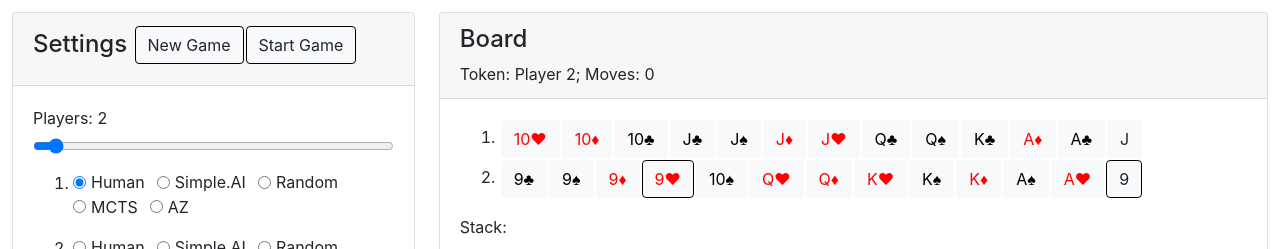
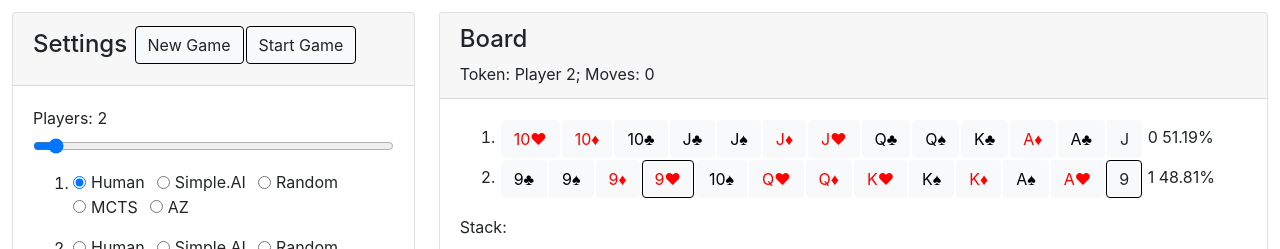
Before and after one commit to adam-zielonka/pan, an Angular app: page /pan in a window 1280 px wide. Shown: the top 249 px of the page. Built offline with nearby package versions, Linux system fonts and the light colour scheme.

Commit message:
Fixed stupid mistakes

```diff
--- a/src/app/pan/board.ts
+++ b/src/app/pan/board.ts
@@ -223,7 +223,7 @@ export class Board {
     public procentComplate(playerID: number = null): number {
       let oponnentsPoints = 0
       let points = 0
-      const token = playerID ? playerID : this.getToken()
+      const token = playerID !== null ? playerID : this.getToken()
       this.players.forEach(player => {
         if (player.getID() !== token) {
           oponnentsPoints += this.playersPoints(player)
--- a/src/app/pan/pan.component.html
+++ b/src/app/pan/pan.component.html
@@ -71,6 +71,7 @@
                             [disabled]="!board.isComboActionAvalible(figure, player.id)" >
                             {{numberToFigure(figure)}}
                         </button>
+                        {{player.id}} {{round(board.procentComplate(player.id)*10000)/100}}%
                     </li>
                 </ol>
                 </div>
--- a/src/app/pan/pan.component.ts
+++ b/src/app/pan/pan.component.ts
@@ -57,6 +57,10 @@ export class PanComponent implements OnInit {
     this.board.start()
   }
 
+  public round(number: number): number {
+    return Math.round(number)
+  }
+
   public newGame(players: number, ai: boolean) {
     if (this.board) {
       this.board.stop()
```
